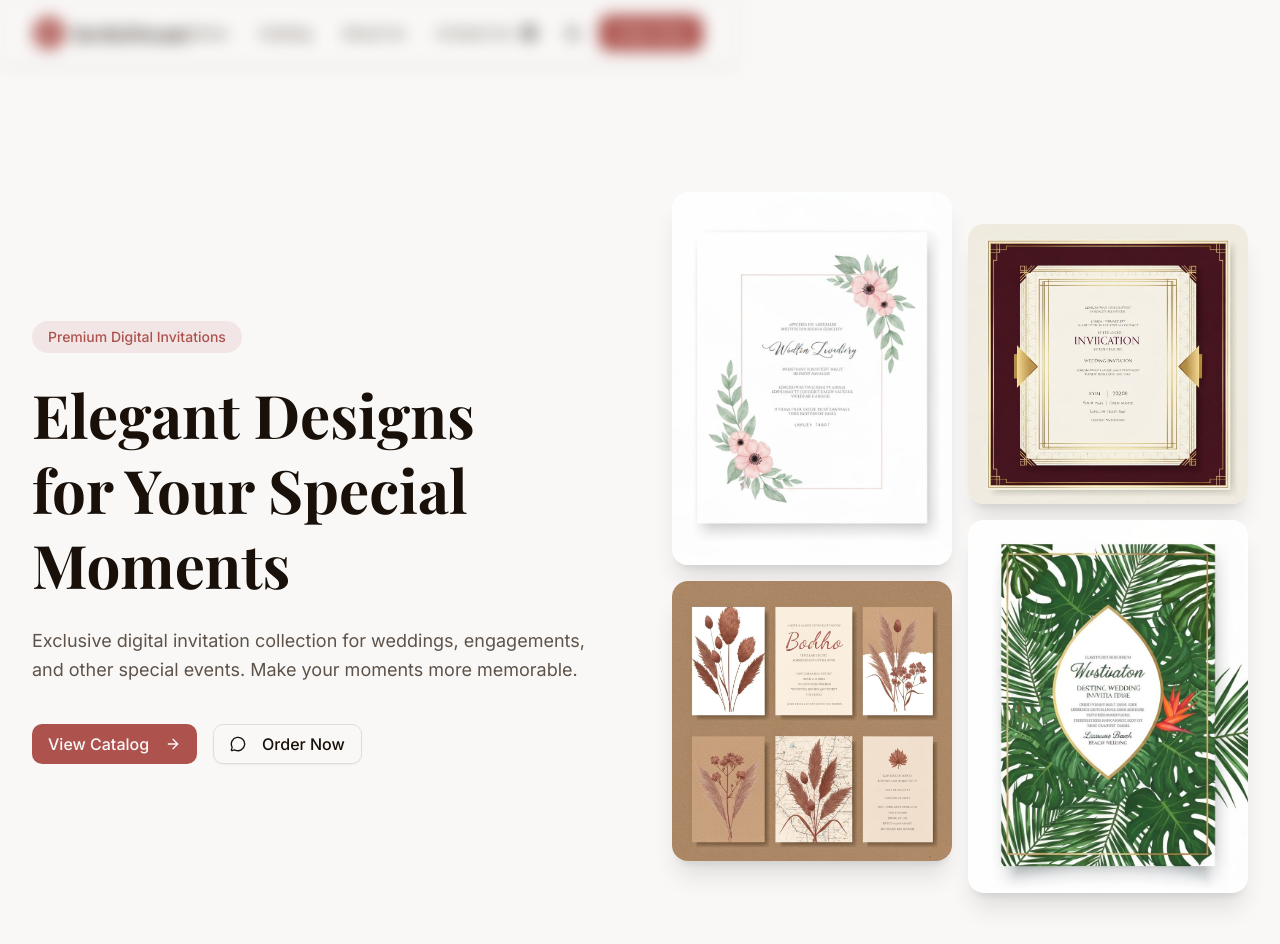
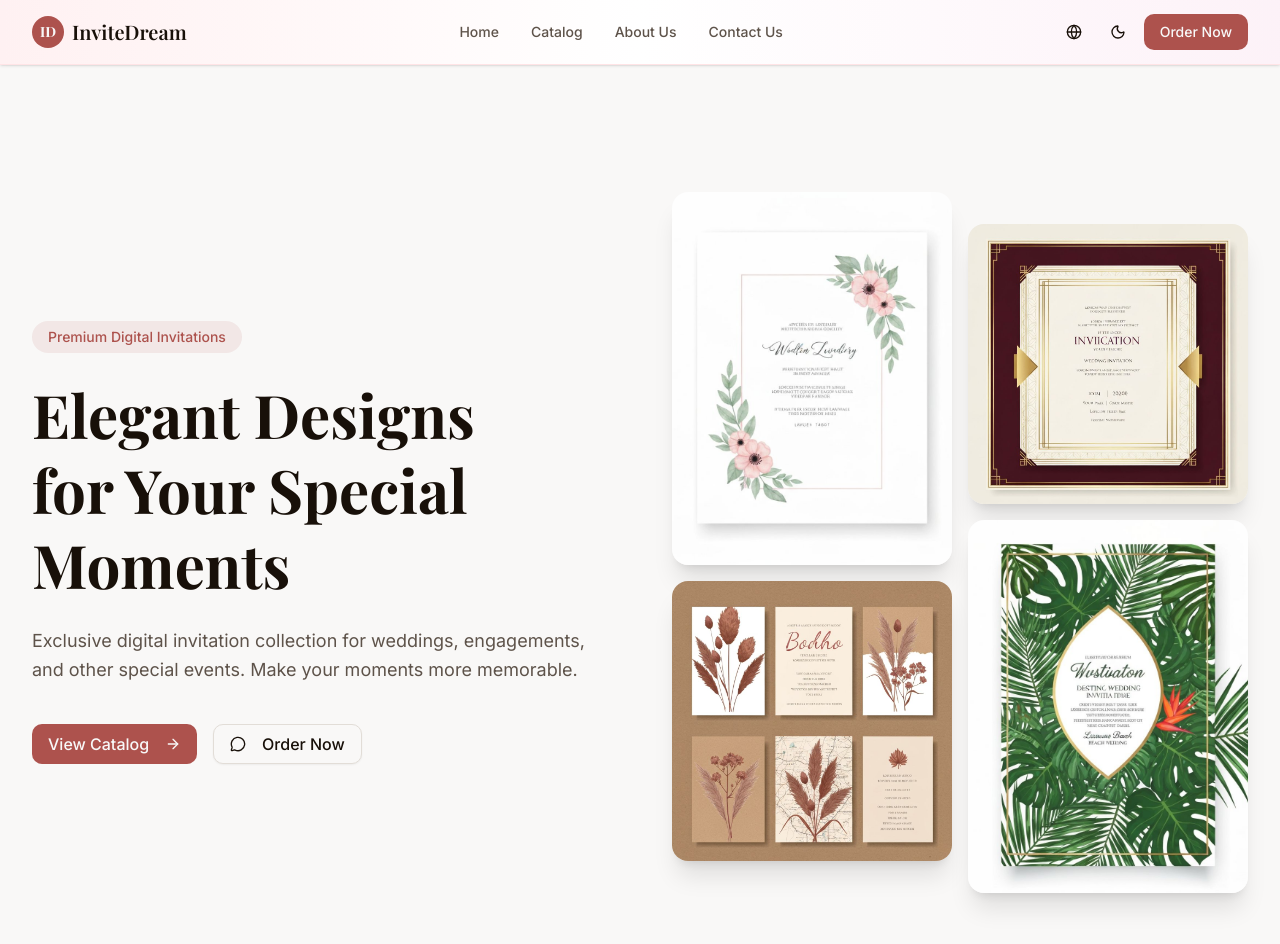
Before and after one commit to farhandayeen/catalog_undangan, a Next.js app: page / in a window 1280 px wide. Shown: the top 944 px of the page. Built offline with nearby package versions, Linux system fonts and the light colour scheme; a web font is replaced by a local one.

Commit message:
update header.tsx

```diff
--- a/components/landing/header.tsx
+++ b/components/landing/header.tsx
@@ -25,9 +25,7 @@ export function Header() {
   ]
 
   return (
-    <header className="fixed top - 0 left - 0 right - 0 z - 50
-bg - gradient - to - r from - rose - 50 / 80 via - white / 70 to - pink - 50 / 80
-backdrop - blur - md border - b border - rose - 100 / 50 shadow - sm">
+    <header className="fixed top-0 left-0 right-0 z-50 bg-gradient-to-r from-rose-50 via-white to-pink-50 border-b border-rose-100 shadow-sm">
       <div className="max-w-7xl mx-auto px-4 sm:px-6 lg:px-8">
         <div className="flex items-center justify-between h-16">
           {/* Logo */}
@@ -112,9 +110,7 @@ backdrop - blur - md border - b border - rose - 100 / 50 shadow - sm">
 
       {/* Mobile Menu */}
       {mobileMenuOpen && (
-        <div className="md: hidden
-bg - gradient - to - b from - rose - 50 / 90 to - white / 90
-backdrop - blur - md border - b border - rose - 100 / 50">
+        <div className="md:hidden bg-gradient-to-b from-rose-50 to-white border-b border-rose-100">
           <div className="px-4 py-4 space-y-3">
             {navItems.map((item) => (
               <a
```
